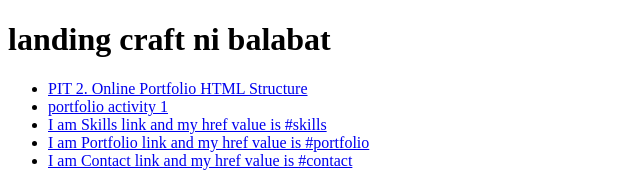
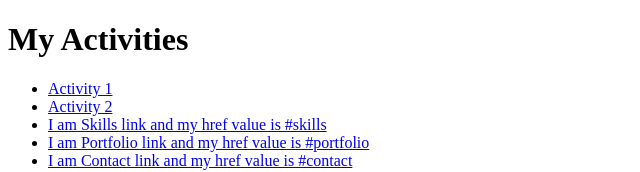
Before and after one commit to harkenn6/harkenn.github.io, a plain HTML site: page index.html in a window 1280 px wide. Shown: the top 172 px of the page, without its empty margins (0-640 px from the left). Drawn offline with Linux system fonts and the light colour scheme.

Commit message:
Update index.html

```diff
--- a/index.html
+++ b/index.html
@@ -6,12 +6,12 @@
 </head>
 
     <div class="page-content">
-        <h1>landing craft ni balabat</h1>
+        <h1> My Activities </h1>
 <body>
     <header>
         <ul>
-            <li><a href="https://andhre143.github.io/andhre14333.github.io/">PIT 2. Online Portfolio HTML Structure</a></li>
-            <li><a href="https://andhre143.github.io/">portfolio activity 1</a></li>
+            <li><a href="https://https://harkenn6.github.io//"> Activity 1 </a></li>
+            <li><a href="https://https://harkenn6.github.io/Harvey.github.io//">Activity 2 </a></li>
             <li><a href="#skills">I am Skills link and my href value is #skills</a></li>
             <li><a href="#portfolio">I am Portfolio link and my href value is #portfolio</a></li>
             <li><a href="#contact">I am Contact link and my href value is #contact</a></li>
```
